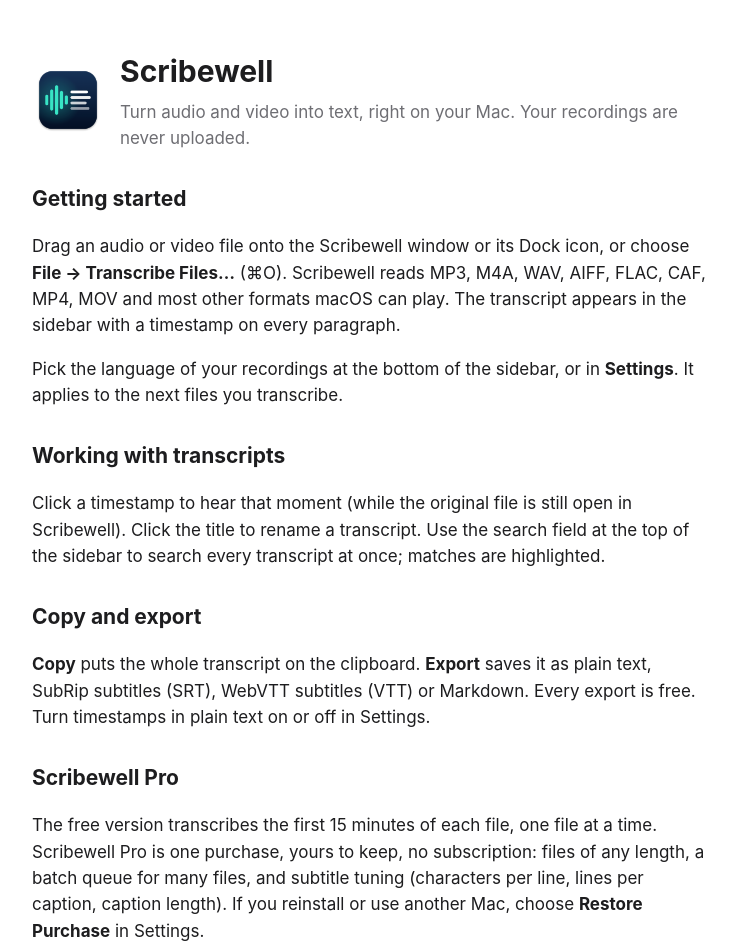
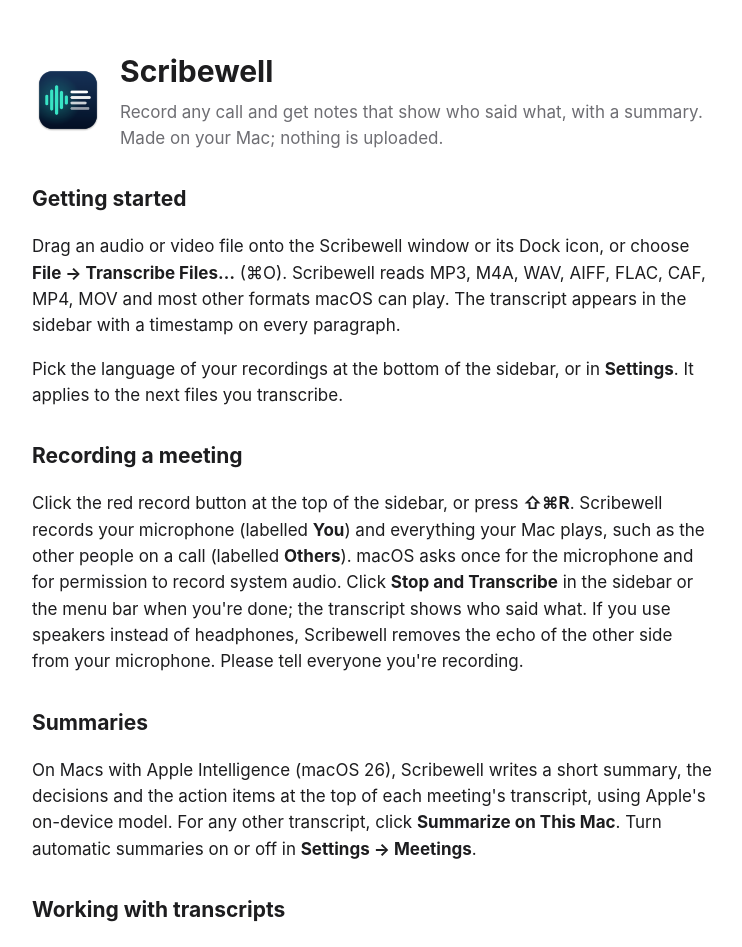
Before and after one commit to abdeljalil1/scribewell-site, a plain HTML site: page index.html in a window 1280 px wide. Shown: the top 947 px of the page, without its empty margins (268-1010 px from the left). Drawn offline with Linux system fonts and the light colour scheme.

Commit message:
Add meeting recording and on-device summaries to support and privacy pages
Co-Authored-By: Claude Opus 5.5 <noreply@anthropic.com>

```diff
--- a/index.html
+++ b/index.html
@@ -6,11 +6,17 @@
 <link rel="stylesheet" href="style.css">
 </head>
 <body><main>
-<header><img src="icon.png" alt="Scribewell icon"><div><h1>Scribewell</h1><p class="sub">Turn audio and video into text, right on your Mac. Your recordings are never uploaded.</p></div></header>
+<header><img src="icon.png" alt="Scribewell icon"><div><h1>Scribewell</h1><p class="sub">Record any call and get notes that show who said what, with a summary. Made on your Mac; nothing is uploaded.</p></div></header>
 
 <h2>Getting started</h2>
 <p>Drag an audio or video file onto the Scribewell window or its Dock icon, or choose <strong>File → Transcribe Files…</strong> (⌘O). Scribewell reads MP3, M4A, WAV, AIFF, FLAC, CAF, MP4, MOV and most other formats macOS can play. The transcript appears in the sidebar with a timestamp on every paragraph.</p>
 <p>Pick the language of your recordings at the bottom of the sidebar, or in <strong>Settings</strong>. It applies to the next files you transcribe.</p>
+
+<h2>Recording a meeting</h2>
+<p>Click the red record button at the top of the sidebar, or press <strong>⇧⌘R</strong>. Scribewell records your microphone (labelled <strong>You</strong>) and everything your Mac plays, such as the other people on a call (labelled <strong>Others</strong>). macOS asks once for the microphone and for permission to record system audio. Click <strong>Stop and Transcribe</strong> in the sidebar or the menu bar when you're done; the transcript shows who said what. If you use speakers instead of headphones, Scribewell removes the echo of the other side from your microphone. Please tell everyone you're recording.</p>
+
+<h2>Summaries</h2>
+<p>On Macs with Apple Intelligence (macOS 26), Scribewell writes a short summary, the decisions and the action items at the top of each meeting's transcript, using Apple's on-device model. For any other transcript, click <strong>Summarize on This Mac</strong>. Turn automatic summaries on or off in <strong>Settings → Meetings</strong>.</p>
 
 <h2>Working with transcripts</h2>
 <p>Click a timestamp to hear that moment (while the original file is still open in Scribewell). Click the title to rename a transcript. Use the search field at the top of the sidebar to search every transcript at once; matches are highlighted.</p>
```
Also changed, not shown: privacy.html (+6 -0 lines).
